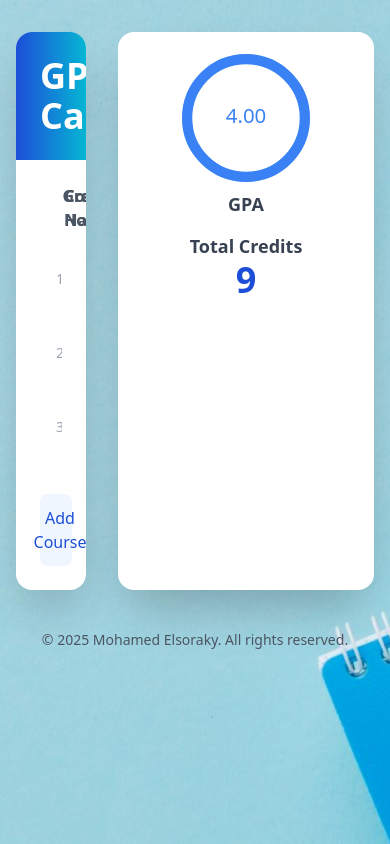
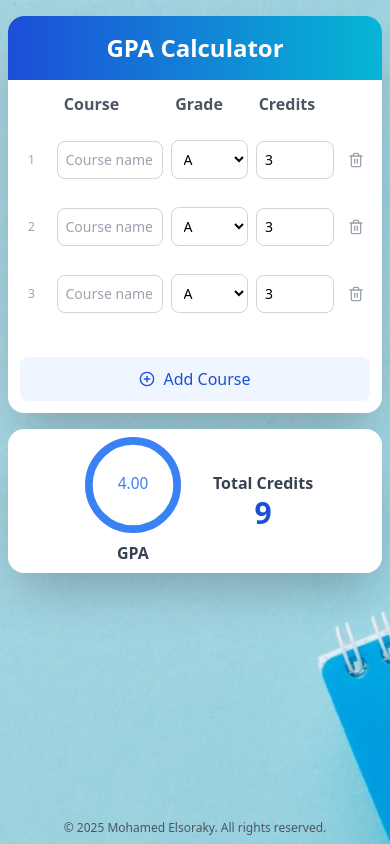
Before and after one commit to M7mdAhmd/gpa-calculator, a React (Vite) app: page / in a window 390 px wide. Built offline with nearby package versions, Linux system fonts and the light colour scheme.

Commit message:
update the responsive

```diff
--- a/src/App.tsx
+++ b/src/App.tsx
@@ -41,28 +41,29 @@ function App() {
   const totalCredits = subjects.reduce((acc, subject) => acc + subject.credits, 0);
 
   return (
-    <div className="min-h-screen bg-image py-8 px-4 sm:px-6 lg:px-8">
-      <div className="max-w-5xl mx-auto flex flex-row gap-8">
+    <div className="min-h-screen bg-image flex flex-col">
+      <div className="flex-1 py-4 px-2 sm:px-6">
+        <div className="max-w-5xl mx-auto flex flex-col md:flex-row gap-4 md:gap-8">
           <motion.div
             initial={{ opacity: 0, y: 20 }}
             animate={{ opacity: 1, y: 0 }}
             className="bg-white rounded-2xl shadow-2xl overflow-hidden flex-1"
           >
-          <div className="bg-gradient-to-r from-blue-700 to-cyan-500 p-6 text-white text-center">
-            <h1 className="text-4xl font-bold">GPA Calculator</h1>
+            <div className="bg-gradient-to-r from-blue-700 to-cyan-500 p-4 sm:p-6 text-white text-center">
+              <h1 className="text-2xl sm:text-4xl font-bold">GPA Calculator</h1>
             </div>
 
-          <div className="p-6">
+            <div className="p-3 sm:p-6">
               <div className="grid grid-cols-12 font-semibold text-gray-600 mb-4 px-2">
                 <div className="col-span-1"></div>
-              <div className="col-span-4 pl-4">Course Name</div>
-              <div className="col-span-3 pl-3">Grade</div>
-              <div className="col-span-3 pl-3">Credit Hours</div>
+                <div className="col-span-4 pl-2 sm:pl-4">Course</div>
+                <div className="col-span-3 pl-2 sm:pl-3">Grade</div>
+                <div className="col-span-3 pl-2 sm:pl-3">Credits</div>
                 <div className="col-span-1"></div>
               </div>
 
               <div className="mb-6">
-              <div className="max-h-[calc(100vh-20rem)] overflow-y-auto custom-scrollbar">
+                <div className="max-h-[calc(100vh-24rem)] md:max-h-[calc(100vh-20rem)] overflow-y-auto custom-scrollbar">
                   <AnimatePresence>
                     {subjects.map((subject, index) => (
                       <div key={index} ref={index === subjects.length - 1 ? lastSubjectRef : null}>
@@ -82,9 +83,9 @@ function App() {
                 whileHover={{ scale: 1.02 }}
                 whileTap={{ scale: 0.98 }}
                 onClick={addSubject}
-              className="w-full flex items-center justify-center px-4 py-3 rounded-lg bg-blue-50 text-blue-700 hover:bg-blue-100 transition-colors duration-200"
+                className="w-full flex items-center justify-center px-4 py-2.5 sm:py-3 rounded-lg bg-blue-50 text-blue-700 hover:bg-blue-100 transition-colors duration-200"
               >
-              <PlusCircle className="w-5 h-5 mr-2" />
+                <PlusCircle className="w-4 h-4 sm:w-5 sm:h-5 mr-2" />
                 <span className="font-medium">Add Course</span>
               </motion.button>
             </div>
@@ -94,15 +95,22 @@ function App() {
             initial={{ opacity: 0, x: 20 }}
             animate={{ opacity: 1, x: 0 }}
             transition={{ duration: 0.8 }}
-          className="w-64 bg-white rounded-2xl shadow-2xl p-6 flex flex-col items-center"
+            className="bg-white rounded-2xl shadow-2xl p-4 sm:p-6 flex flex-row md:flex-col items-center justify-center md:w-64 gap-6 md:gap-0"
           >
             <GPAChart gpa={gpa} />
-          <div className="mt-4 text-lg font-semibold text-gray-700">Total Credits</div>
-          <div className="text-4xl font-extrabold text-blue-700">{totalCredits}</div>
+            <div className="flex flex-col items-center">
+              <div className="text-base sm:text-lg font-semibold text-gray-700">Total Credits</div>
+              <div className="text-3xl sm:text-4xl font-extrabold text-blue-700">{totalCredits}</div>
+            </div>
           </motion.div>
         </div>
-      <footer className="mt-10 text-center text-gray-600 text-sm">
-        <p className="font-medium">&copy; {new Date().getFullYear()} Mohamed Elsoraky. All rights reserved.</p>
+      </div>
+
+      {/* Footer */}
+      <footer className="w-full text-center py-2  mt-auto"> {/* Removed fixed positioning */}
+        <p className="font-medium text-gray-600 text-xs sm:text-sm">
+          &copy; {new Date().getFullYear()} Mohamed Elsoraky. All rights reserved.
+        </p>
       </footer>
     </div>
   );
--- a/src/components/GPAChart.tsx
+++ b/src/components/GPAChart.tsx
@@ -12,8 +12,13 @@ export function GPAChart({ gpa }: GPAChartProps) {
   const percentage = (gpa / maxGPA) * 100;
 
   return (
-    <motion.div initial={{ opacity: 0, scale: 0.8 }} animate={{ opacity: 1, scale: 1 }} transition={{ duration: 0.8, ease: 'easeOut' }} className="flex flex-col items-center justify-center w-40 h-40">
-      <div className="relative w-32 h-32">
+    <motion.div
+      initial={{ opacity: 0, scale: 0.8 }}
+      animate={{ opacity: 1, scale: 1 }}
+      transition={{ duration: 0.8, ease: 'easeOut' }}
+      className="flex flex-col items-center justify-center w-28 sm:w-40 h-28 sm:h-40"
+    >
+      <div className="relative w-24 sm:w-32 h-24 sm:h-32">
         <CircularProgressbar
           value={percentage}
           text={gpa.toFixed(2)}
@@ -27,7 +32,12 @@ export function GPAChart({ gpa }: GPAChartProps) {
         />
       </div>
 
-      <motion.div initial={{ y: 10, opacity: 0 }} animate={{ y: 0, opacity: 1 }} transition={{ delay: 0.5, duration: 0.6 }} className="text-lg font-semibold text-gray-700 mt-2">
+      <motion.div
+        initial={{ y: 10, opacity: 0 }}
+        animate={{ y: 0, opacity: 1 }}
+        transition={{ delay: 0.5, duration: 0.6 }}
+        className="text-base sm:text-lg font-semibold text-gray-700 mt-2"
+      >
         GPA
       </motion.div>
     </motion.div>
--- a/src/components/SubjectRow.tsx
+++ b/src/components/SubjectRow.tsx
@@ -17,9 +17,9 @@ export function SubjectRow({ subject, index, onUpdate, onDelete }: SubjectRowPro
       animate={{ opacity: 1, y: 0 }}
       exit={{ opacity: 0, y: -20 }}
       transition={{ duration: 0.2 }}
-      className="grid grid-cols-12 gap-4 items-center mb-3 px-4 py-2 rounded-lg hover:bg-gray-50"
+      className="grid grid-cols-12 gap-2 sm:gap-4 items-center mb-3 px-2 sm:px-4 py-2 rounded-lg hover:bg-gray-50"
     >
-      <div className="col-span-1 text-gray-400 text-sm font-medium">{index + 1}</div>
+      <div className="col-span-1 text-gray-400 text-xs sm:text-sm font-medium">{index + 1}</div>
 
       <div className="col-span-4">
         <input
@@ -27,7 +27,7 @@ export function SubjectRow({ subject, index, onUpdate, onDelete }: SubjectRowPro
           value={subject.name}
           placeholder="Course name"
           onChange={(e) => onUpdate(index, { ...subject, name: e.target.value })}
-          className="w-full px-4 py-2.5 rounded-lg border border-gray-300 focus:ring-2 focus:ring-indigo-500"
+          className="w-full px-2 sm:px-4 py-2 sm:py-2.5 text-sm sm:text-base rounded-lg border border-gray-300 focus:ring-2 focus:ring-indigo-500"
         />
       </div>
 
@@ -35,7 +35,7 @@ export function SubjectRow({ subject, index, onUpdate, onDelete }: SubjectRowPro
         <select
           value={subject.grade}
           onChange={(e) => onUpdate(index, { ...subject, grade: e.target.value as keyof typeof GPA_GRADES_SYSTEM })}
-          className="w-full px-4 py-2.5 rounded-lg border border-gray-300 bg-white focus:ring-2 focus:ring-indigo-500"
+          className="w-full px-2 sm:px-4 py-2 sm:py-2.5 text-sm sm:text-base rounded-lg border border-gray-300 bg-white focus:ring-2 focus:ring-indigo-500"
         >
           {Object.keys(GPA_GRADES_SYSTEM).map((grade) => (
             <option key={grade} value={grade}>{grade}</option>
@@ -48,18 +48,18 @@ export function SubjectRow({ subject, index, onUpdate, onDelete }: SubjectRowPro
           type="number"
           min="1"
           max="6"
-          value={subject.credits || ''} // Show empty when zero
+          value={subject.credits || ''}
           onChange={(e) => onUpdate(index, { ...subject, credits: Number(e.target.value) || 0 })}
-          className="w-full px-4 py-2.5 rounded-lg border border-gray-300 focus:ring-2 focus:ring-indigo-500"
+          className="w-full px-2 sm:px-4 py-2 sm:py-2.5 text-sm sm:text-base rounded-lg border border-gray-300 focus:ring-2 focus:ring-indigo-500"
         />
       </div>
 
       <div className="col-span-1">
         <button
           onClick={() => onDelete(index)}
-          className="p-2 text-gray-400 hover:text-blue-500 rounded-lg hover:bg-blue-50"
+          className="p-1.5 sm:p-2 text-gray-400 hover:text-blue-500 rounded-lg hover:bg-blue-50"
         >
-          <Trash2 size={20} />
+          <Trash2 className="w-4 h-4 sm:w-5 sm:h-5" />
         </button>
       </div>
     </motion.div>
```
Lines whose indentation alone changed are shown as unchanged.
